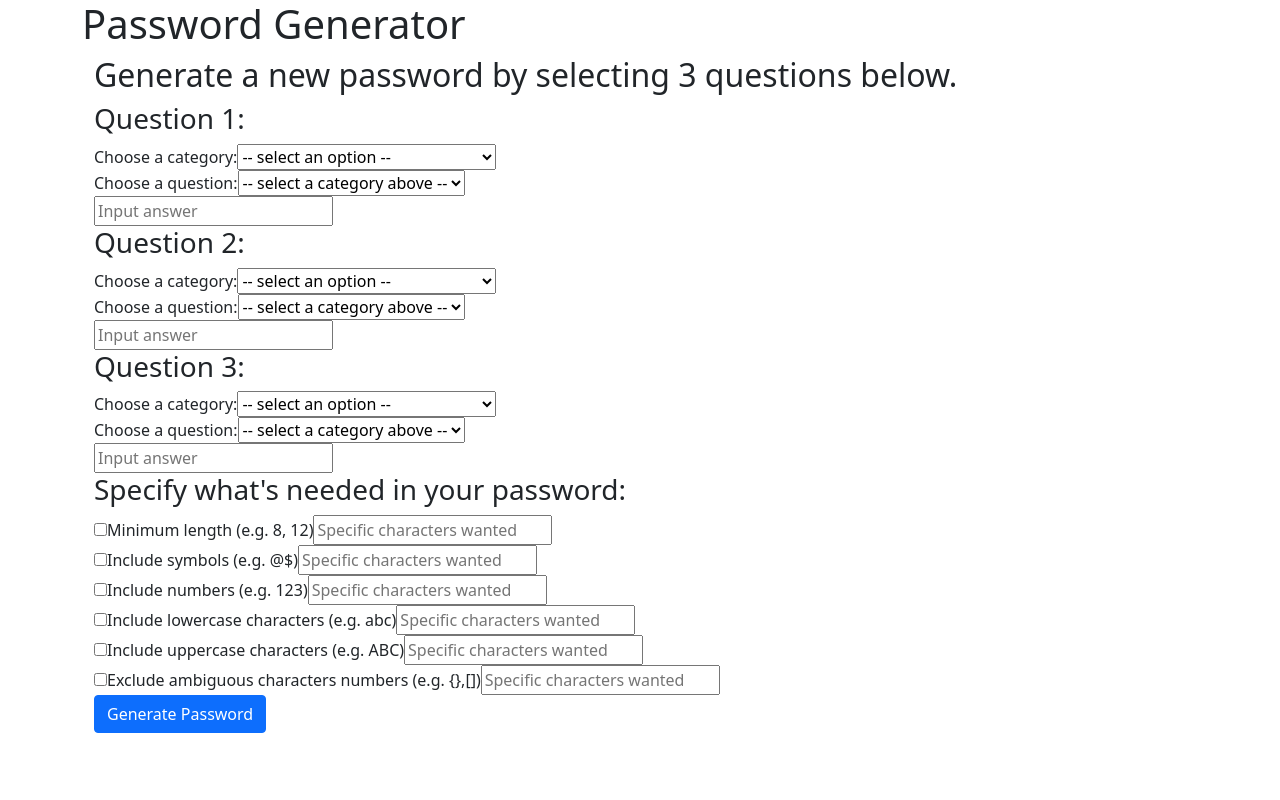
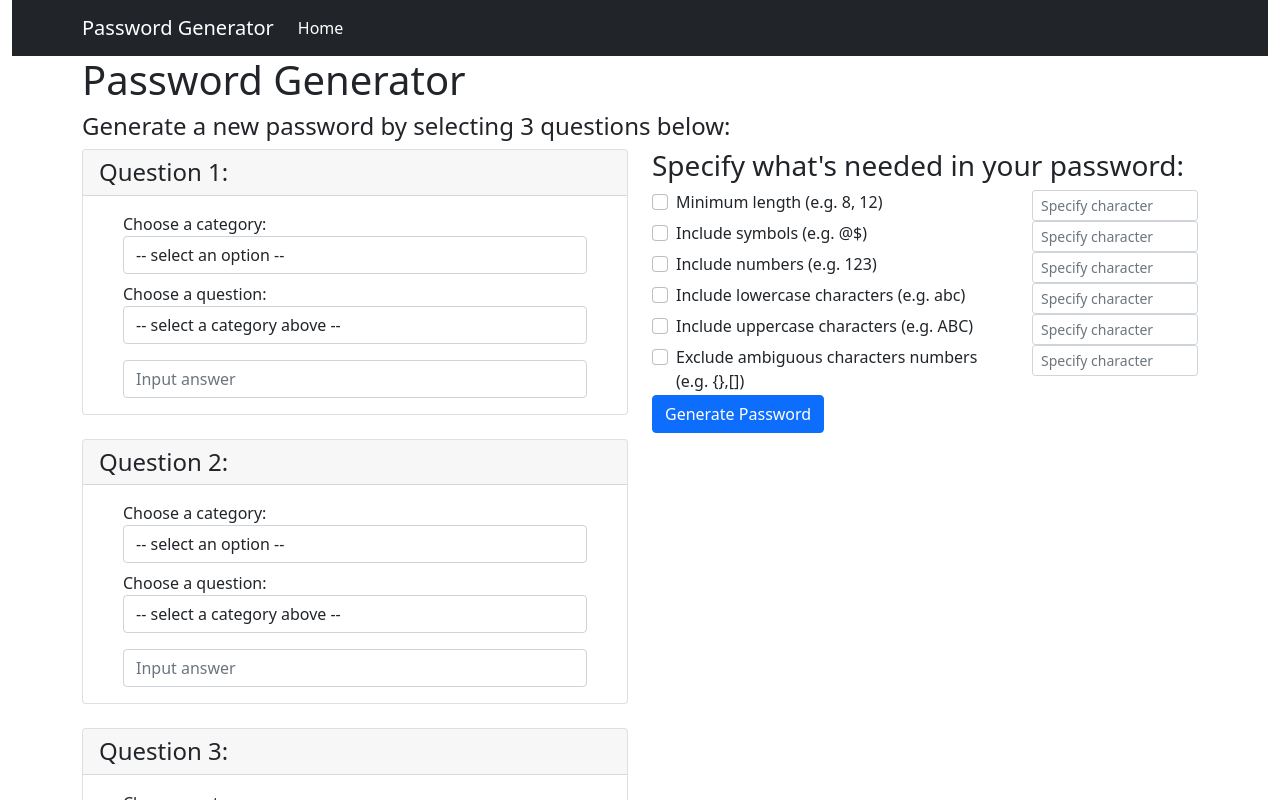
Before and after one commit to risafox/password-generator, a React (Create React App) app: page / in a window 1280 px wide. Shown: the top 800 px of the page. Built offline with nearby package versions, Linux system fonts and the light colour scheme.

Commit message:
basic css added

```diff
--- a/src/App.js
+++ b/src/App.js
@@ -2,30 +2,49 @@ import Header from './components/Header';
 // // import Button from './components/Button';
 import Criteria from './components/Criteria';
 import ChosenQuestions from './components/ChosenQuestions';
-import { Button, Breadcrumb, Container, Col, Row } from 'react-bootstrap';
+import { Button, Breadcrumb, Container, Col, Row, Form } from 'react-bootstrap';
 import 'bootstrap/dist/css/bootstrap.min.css'
 
 function App() {
   return (
-    <div className="container">
-      <Header />
+    <div className="container-fluid">
+      <nav class="navbar navbar-expand-lg navbar-dark bg-dark">
+        <div class="container">
+          <a class="navbar-brand" href="#">Password Generator</a>
+          <button class="navbar-toggler" type="button" data-bs-toggle="collapse" data-bs-target="#navbarNav" aria-controls="navbarNav" aria-expanded="false" aria-label="Toggle navigation">
+            <span class="navbar-toggler-icon"></span>
+          </button>
+          <div class="collapse navbar-collapse" id="navbarNav">
+            <ul class="navbar-nav">
+              <li class="nav-item">
+                <a class="nav-link active" aria-current="page" href="#">Home</a>
+              </li>
+            </ul>
+          </div>
+        </div>
+      </nav>
       <Container>
-        <h2>Generate a new password by selecting 3 questions below.</h2>
+        <Header />
+        <h4>Generate a new password by selecting 3 questions below:</h4>
         <Row>
           <Col>
-          <ChosenQuestions display_text="Question 1:"/>
-          <ChosenQuestions display_text="Question 2:"/>
-          <ChosenQuestions display_text="Question 3:"/>
+            <ChosenQuestions display_text="Question 1:" />
+            <ChosenQuestions display_text="Question 2:" />
+            <ChosenQuestions display_text="Question 3:" />
+          </Col>
+          <Col>
+          <Form>
+            <h3>Specify what's needed in your password:</h3>
+            <Criteria description="Minimum length (e.g. 8, 12)" id="min_len" />
+            <Criteria description="Include symbols (e.g. @$)" id='incl_sym'/>
+            <Criteria description="Include numbers (e.g. 123)" id='incl_num'/>
+            <Criteria description="Include lowercase characters (e.g. abc)" id='incl_low'/>
+            <Criteria description="Include uppercase characters (e.g. ABC)" id='incl_upp'/>
+            <Criteria description="Exclude ambiguous characters numbers (e.g. {},[])" id='excl_amb'/>
+            <Button>Generate Password</Button>
+            </Form>
           </Col>
         </Row>
-        <h3>Specify what's needed in your password:</h3>
-        <Criteria description="Minimum length (e.g. 8, 12)" />
-        <Criteria description="Include symbols (e.g. @$)" />
-        <Criteria description="Include numbers (e.g. 123)" />
-        <Criteria description="Include lowercase characters (e.g. abc)" />
-        <Criteria description="Include uppercase characters (e.g. ABC)" />
-        <Criteria description="Exclude ambiguous characters numbers (e.g. {},[])" />
-        <Button>Generate Password</Button>
       </Container>
     </div>
   );
--- a/src/components/AnswerField.js
+++ b/src/components/AnswerField.js
@@ -1,8 +1,8 @@
 
 const AnswerField = () => {
     return (
-        <div>
-            <input type="text" placeholder="Input answer"></input>
+        <div class="container form-group">
+            <input class="form-control" type="text" placeholder="Input answer"></input>
         </div>
     );
 }
--- a/src/components/ChosenQuestions.js
+++ b/src/components/ChosenQuestions.js
@@ -4,12 +4,17 @@ import CategoryQuestionDropdowns from "./Dropdowns/CategoryQuestionDropdowns";
 
 const ChosenQuestions = ({display_text}) => {
     return (
-        <div>
-            <h3>{display_text}</h3>
-            <CategoryQuestionDropdowns />
-            <AnswerField />
-        </div>
-    )
+        <div class="row">
+            <div class="col mb-4">
+                <div class="card">
+                    <h4 class="card-header">{display_text}</h4>
+                    <div class="card-body">
+                        <CategoryQuestionDropdowns />
+                        <AnswerField />
+                    </div>
+                </div>
+            </div>
+        </div>  )
 }
 
 export default ChosenQuestions
--- a/src/components/Criteria.js
+++ b/src/components/Criteria.js
@@ -1,10 +1,20 @@
-
-const Criteria = ({description}) => {
+import 'bootstrap/dist/css/bootstrap.min.css'
+import { Form, Row, Col } from 'react-bootstrap'
+const Criteria = ({ description, id }) => {
     return (
         <div>
-            <input type="checkbox" id={description}></input>
+            <Form.Group controlId={id} as={Row}>
+                <Col>
+                    <Form.Check type="checkbox" label={description}></Form.Check>
+                </Col>
+                <Col xs={4}>
+                    <Form.Control size="sm" type="text" placeholder="Specify character"></Form.Control>
+                </Col>
+            </Form.Group>
+
+            {/* <input type="checkbox" id={description}></input>
             <label for={description}>{description}</label>
-            <input type="text" id={description} placeholder="Specific characters wanted"></input>
+            <input type="text" id={description} placeholder="Specific characters wanted"></input> */}
         </div>
     )
 }
--- a/src/components/Dropdowns/CategoryQuestionDropdowns.js
+++ b/src/components/Dropdowns/CategoryQuestionDropdowns.js
@@ -7,10 +7,13 @@ const CategoryQuestionDropdowns = () => {
     const [categoryOption, setCategoryOption] = useState('default');
 
     return (
-        <div>
-            <div>
+        <div class="container">
+            <form>
+                <div class="row">
+                    <div class="col mb-2">
+                        <div class= "form-group">
                             <label for="categories">Choose a category:  </label>
-                <select name="categories" id="categories"
+                            <select class="form-control" name="categories" id="categories"
                                 value={categoryOption}
                                 onChange={(e) => setCategoryOption(e.target.value)}
                             >
@@ -21,20 +24,27 @@ const CategoryQuestionDropdowns = () => {
                                 <option value="custom">Write Your Own Question</option>
                             </select>
                         </div>
+                    </div>
+                </div>
 
-            <div>
+                <div class="row">
+                    <div class="col mb-3">
+                        <div class="form-group">
                             <label for="questions">Choose a question:  </label>
                             {categoryOption == "default" &&
-                    <select name="questions" id="questions">
+                                <select class="form-control" name="questions" id="questions">
                                     <option disabled selected value> -- select a category above -- </option>
                                 </select>}
                             {categoryOption == "about-yourself" && <Dropdown1 />}
                             {categoryOption == "about-your-family" && <Dropdown2 />}
                             {categoryOption == "about-other" && <Dropdown3 />}
                             {categoryOption == "custom" &&
-                    <input type="text" placeholder="Input custom question"></input>
+                                <input class="form-control" type="text" placeholder="Input custom question"></input>
                             }
                         </div>
+                    </div>
+                </div>
+            </form>
         </div>
     );
 }
--- a/src/components/Dropdowns/Dropdown1.js
+++ b/src/components/Dropdowns/Dropdown1.js
@@ -1,7 +1,7 @@
 const Dropdown1 = () => {
     return (
-        <div>
-            <select name="questions" id="questions">
+        <div class= "form-group">
+            <select class= "form-control" name="questions" id="questions">
                 <option disabled selected value> -- select an option -- </option>
                 <option value="fav-fruit">What is your favourite fruit?</option>
                 <option value="fav-author">Who is your favourite author?</option>
--- a/src/components/Dropdowns/Dropdown2.js
+++ b/src/components/Dropdowns/Dropdown2.js
@@ -1,7 +1,7 @@
 const Dropdown2 = () => {
     return (
-        <div>
-            <select name="questions" id="questions">
+        <div class= "form-group">
+            <select class= "form-control" name="questions" id="questions">
                 <option disabled selected value> -- select an option -- </option>
                 <option value="mother-middle-name">What is your mother's middle name?</option>
                 <option value="sibling-birthdate">What is your oldest sibling's birthday month and year?</option>
--- a/src/components/Dropdowns/Dropdown3.js
+++ b/src/components/Dropdowns/Dropdown3.js
@@ -1,7 +1,7 @@
 const Dropdown3 = () => {
     return (
-        <div>
-            <select name="questions" id="questions">
+        <div class= "form-group">
+            <select class= "form-control" name="questions" id="questions">
                 <option disabled selected value> -- select an option -- </option>
                 <option value="best-man">What is the last name of your best man at your wedding?</option>
                 <option value="maid-of-honor">What is the last name of your maid of honor at your wedding?</option>
```
Lines whose indentation alone changed are shown as unchanged.
